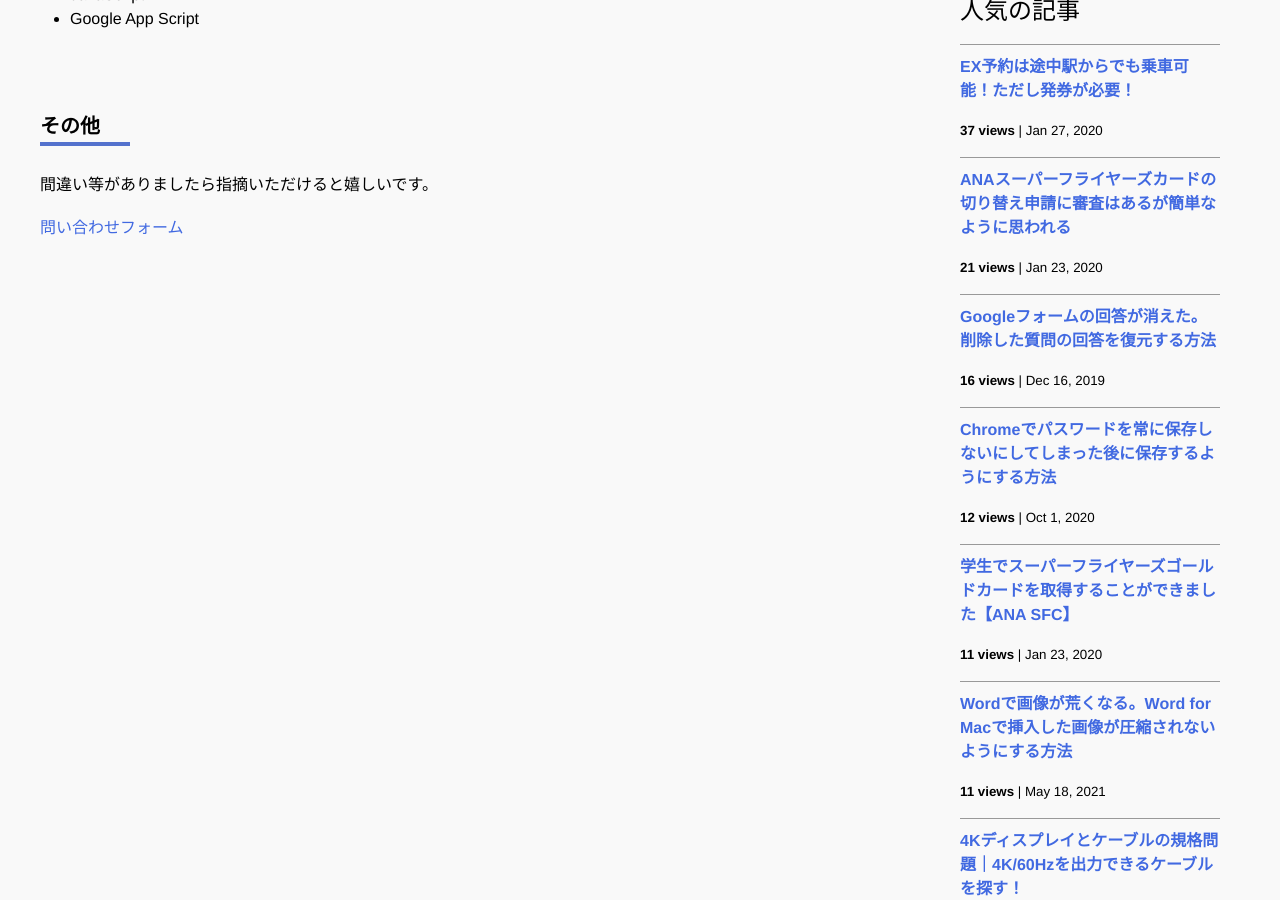
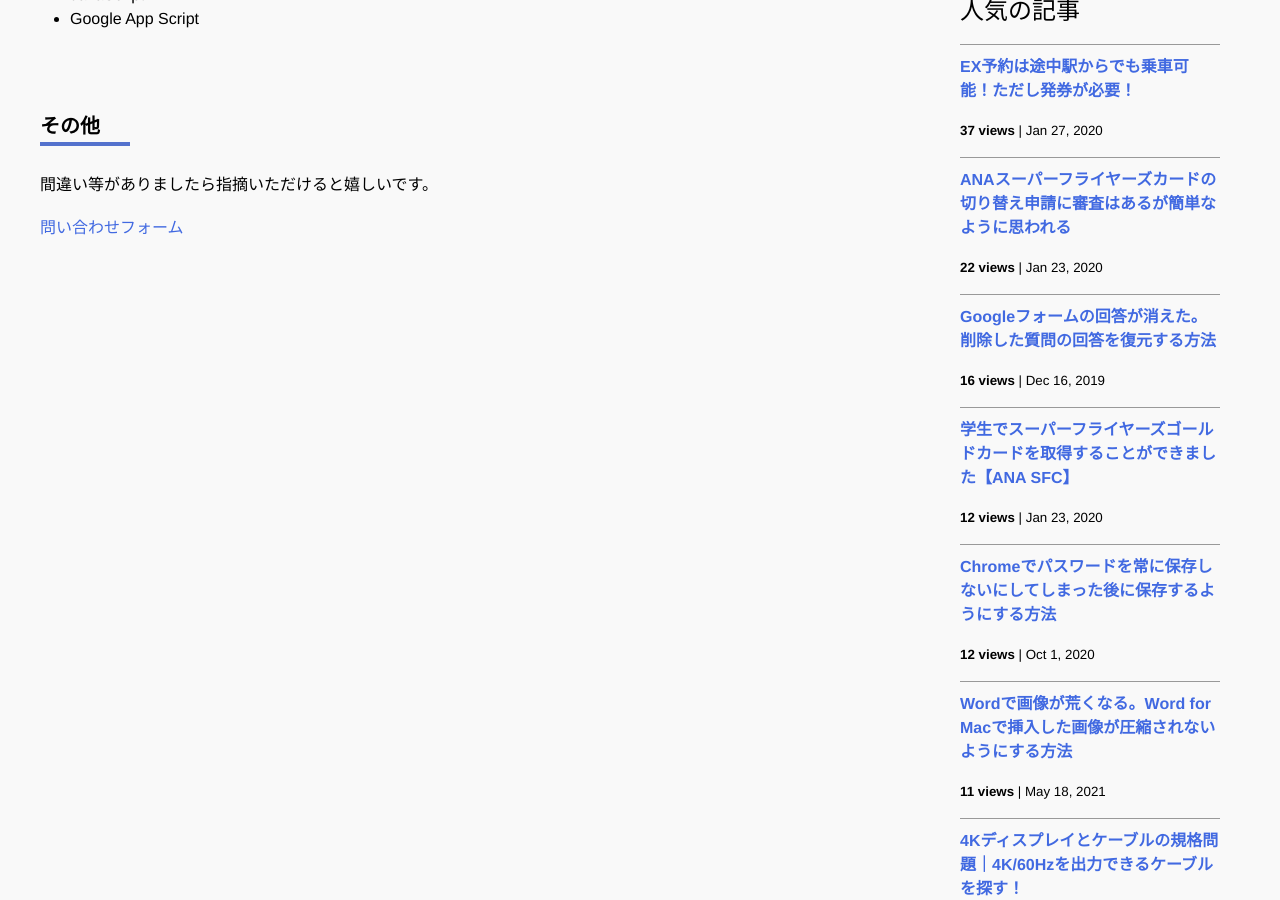
Before and after one commit to iwanaminami/shoyaiwaname, a Jekyll site: the page built from about.markdown, in a window 1280 px wide and 900 px high, scrolled down 830 px. Built offline with Jekyll 4.4.1, drawn with Linux system fonts in a browser that asks for light colours; nearby versions of some CDN libraries; comment, search, counter and statistics services are not loaded.

Commit message:
chore(ga): update _data/popularposts.yml 20261009-0552

```diff
--- a/_data/popularposts.yml
+++ b/_data/popularposts.yml
@@ -3,14 +3,14 @@ side:
     url: "/2020/01/27/ex-rideontheway.html"
   - view: 23
     url: "/"
-  - view: 21
+  - view: 22
     url: "/2020/01/23/sfc-judge.html"
   - view: 16
     url: "/2019/12/16/restore-googleform.html"
   - view: 12
+    url: "/2020/01/23/sfcgold.html"
+  - view: 12
     url: "/2020/10/01/googlepassword.html"
-  - view: 11
-    url: "/2020/01/23/sfcgold.html"
   - view: 11
     url: "/2021/05/18/image-compression-word.html"
   - view: 5
```
